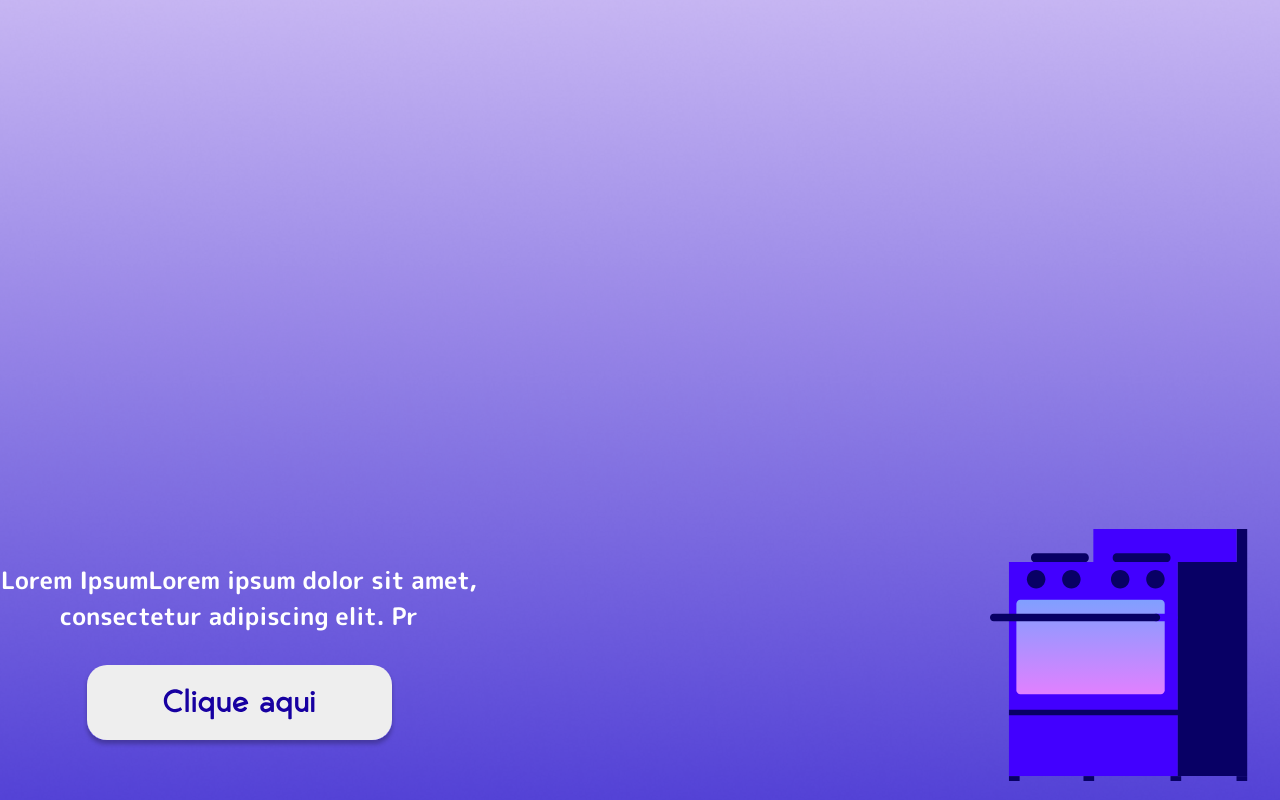
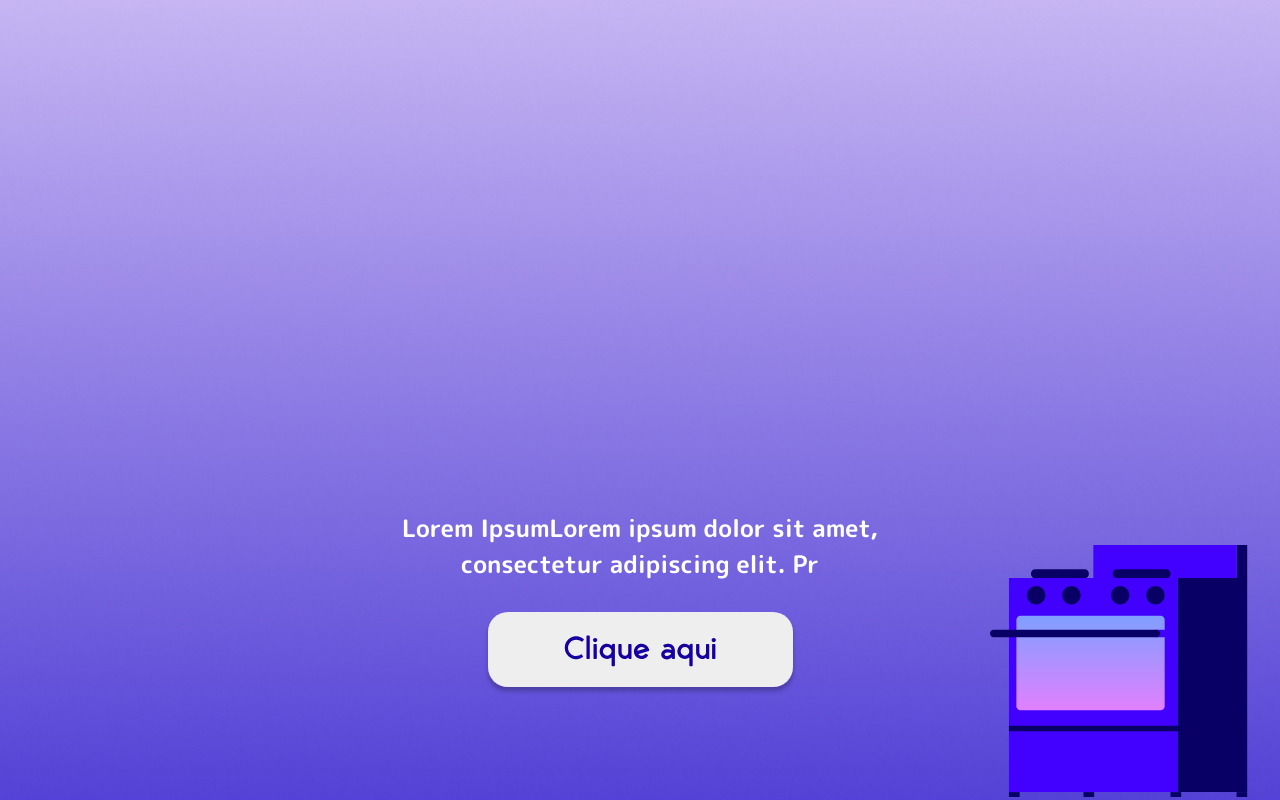
Before and after one commit to GustavoYM01/DotBake-LP-InProgress, a plain HTML site: page index.html in a window 1280 px wide. Shown: the part 5057-5857 px from the top of the page. Drawn offline with Linux system fonts and the light colour scheme.

Commit message:
styles.css modificado

```diff
--- a/css/styles.css
+++ b/css/styles.css
@@ -146,7 +146,7 @@ footer {
 /* ====================================================================================== */
 
 .footer-content {
-  margin-right: 32em;
+  margin: 0 auto;
 }
 
 .footer-content h2 {
@@ -167,13 +167,14 @@ footer {
 }
 
 #fogao {
-  display: block;
-  max-width: 100%;
+  width: auto;
   margin-right: 2em;
+  margin-top: -9.4em;
+  float: right;
 }
 
-.flex-2 {
+/* .flex-2 {
   display: flex;
   align-items: center;
   flex: auto;
-}
+} */
```
